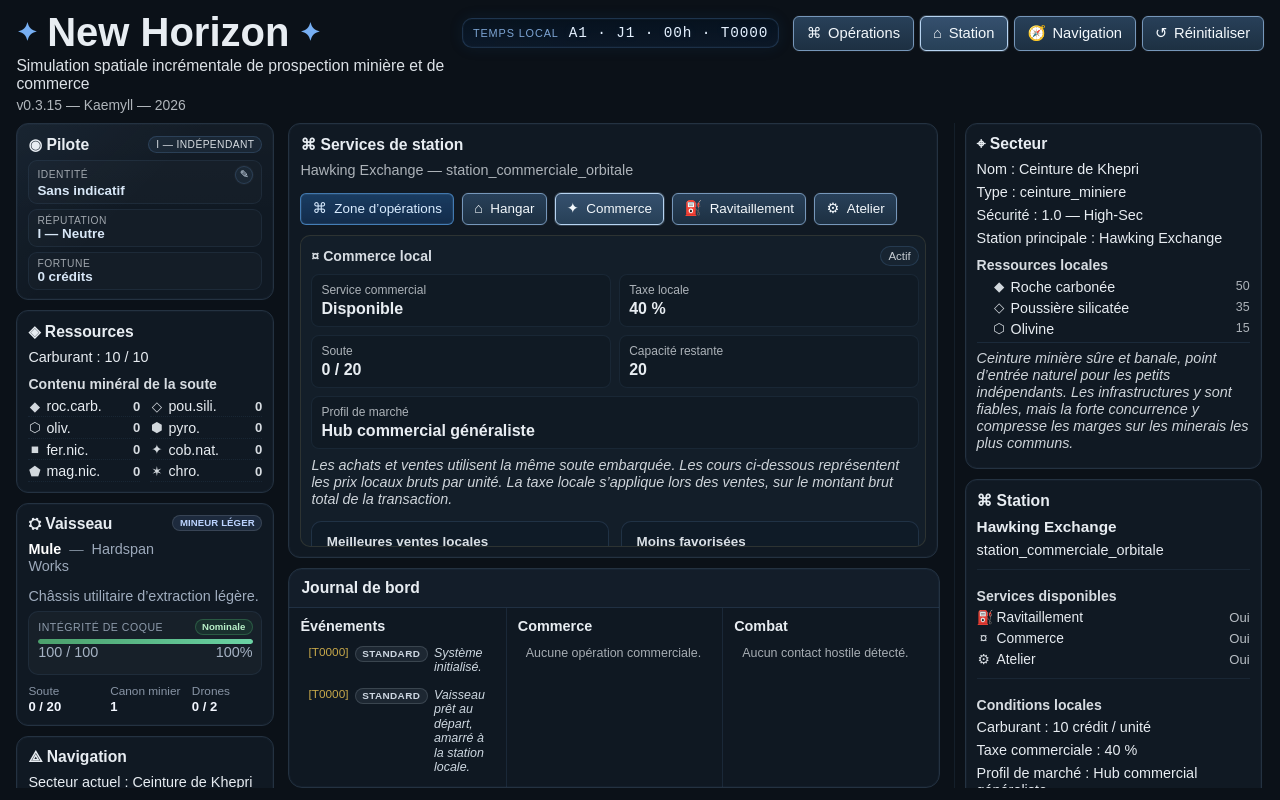
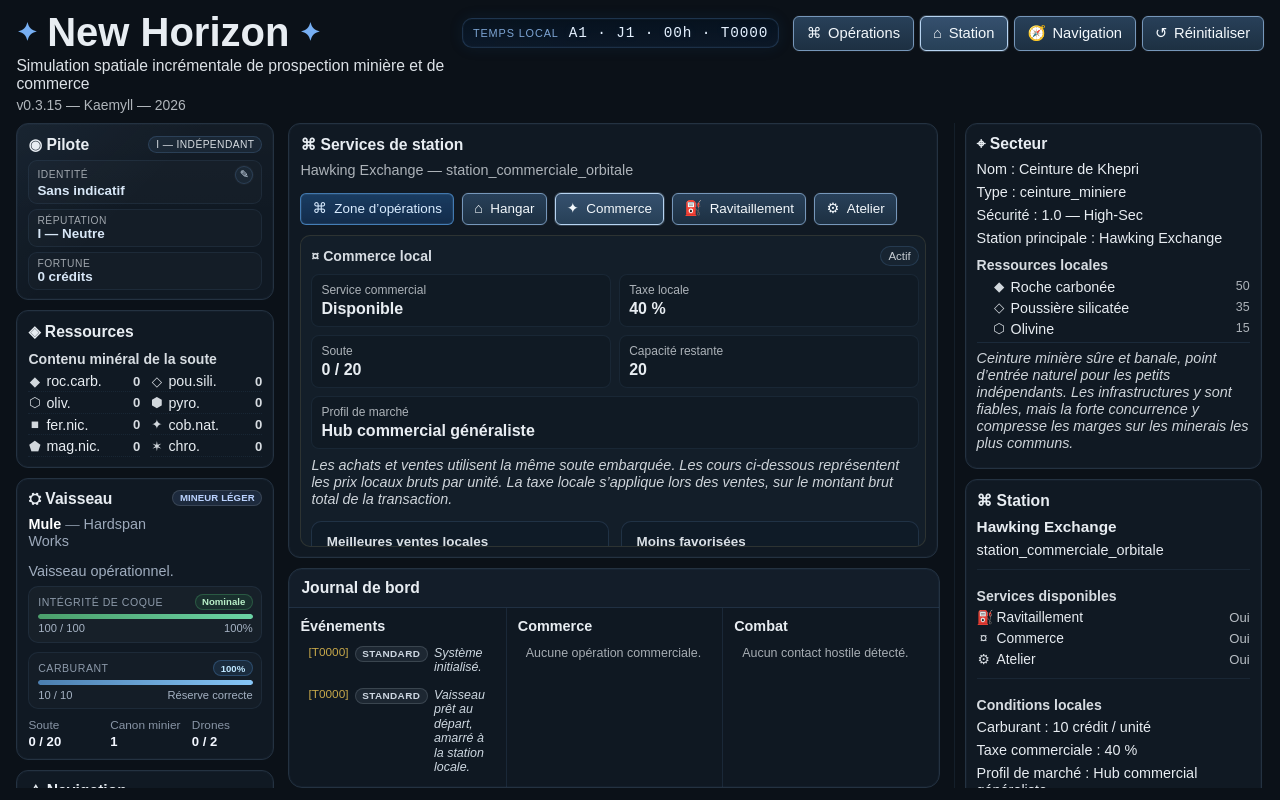
Before and after one commit to Kaemyll/newhorizon, a Vue app: page / in a window 1280 px wide. Built offline with nearby package versions, Linux system fonts and the light colour scheme.

Commit message:
v0.3.15-122 : feat(ui) : déplacement du carburant dans le panneau Vaisseau avec jauge

```diff
--- a/src/App.vue
+++ b/src/App.vue
@@ -346,7 +346,11 @@ onUnmounted(() => {
                     :secteur-courant="etat.secteurCourant"
                 />
 
-                <ShipPanel :vaisseau="etat.vaisseau" :industrie="etat.industrie" />
+                <ShipPanel
+                    :vaisseau="etat.vaisseau"
+                    :industrie="etat.industrie"
+                    :ressources="etat.ressources"
+                />
 
                 <NavigationPanel
                     :secteur-courant-id="etat.secteurCourant.id"
--- a/src/assets/styles/features/ship.css
+++ b/src/assets/styles/features/ship.css
@@ -210,6 +210,106 @@
   color: rgba(210, 225, 245, 0.76);
 }
 
+/* ===== État de carburant ===== */
+
+.ship-panel-fuel-status {
+  margin: 0 0 0.65rem;
+  padding: 0.45rem 0.55rem;
+  border: 1px solid rgba(125, 184, 255, 0.08);
+  border-radius: 10px;
+  background: rgba(255, 255, 255, 0.02);
+  transition:
+          border-color var(--nh-motion-duration-fast) var(--nh-motion-ease-standard),
+          background var(--nh-motion-duration-fast) var(--nh-motion-ease-standard),
+          box-shadow var(--nh-motion-duration-fast) var(--nh-motion-ease-standard);
+}
+
+.ship-panel-fuel-status-head {
+  display: flex;
+  align-items: center;
+  justify-content: space-between;
+  gap: 0.45rem;
+  margin-bottom: 0.25rem;
+}
+
+.ship-panel-fuel-title {
+  font-size: 0.66rem;
+  color: rgba(210, 225, 245, 0.64);
+  text-transform: uppercase;
+  letter-spacing: 0.05em;
+}
+
+.ship-fuel-badge {
+  display: inline-flex;
+  align-items: center;
+  justify-content: center;
+  padding: 0.14rem 0.4rem;
+  border-radius: 999px;
+  font-size: 0.6rem;
+  font-weight: 700;
+  white-space: nowrap;
+  line-height: 1;
+  border: 1px solid transparent;
+  transition:
+          border-color var(--nh-motion-duration-fast) var(--nh-motion-ease-standard),
+          background var(--nh-motion-duration-fast) var(--nh-motion-ease-standard),
+          color var(--nh-motion-duration-fast) var(--nh-motion-ease-standard),
+          box-shadow var(--nh-motion-duration-fast) var(--nh-motion-ease-standard);
+}
+
+.ship-fuel-badge--nominal {
+  color: #bfe7ff;
+  background: rgba(58, 112, 168, 0.18);
+  border-color: rgba(90, 158, 224, 0.28);
+}
+
+.ship-fuel-badge--degrade {
+  color: #f5d7a1;
+  background: rgba(168, 104, 32, 0.18);
+  border-color: rgba(214, 146, 58, 0.28);
+}
+
+.ship-fuel-badge--critique {
+  color: #ffb8b8;
+  background: rgba(150, 44, 44, 0.2);
+  border-color: rgba(224, 90, 90, 0.32);
+}
+
+.ship-panel-fuel-bar {
+  width: 100%;
+  height: 5px;
+  overflow: hidden;
+  border-radius: 999px;
+  background: rgba(255, 255, 255, 0.08);
+}
+
+.ship-panel-fuel-bar-fill {
+  height: 100%;
+  border-radius: 999px;
+  transition: width var(--nh-motion-duration-medium) var(--nh-motion-ease-standard);
+}
+
+.ship-panel-fuel-bar-fill.ship-fuel-badge--nominal {
+  background: linear-gradient(90deg, rgba(90, 158, 224, 0.72) 0%, rgba(138, 204, 255, 0.96) 100%);
+}
+
+.ship-panel-fuel-bar-fill.ship-fuel-badge--degrade {
+  background: linear-gradient(90deg, rgba(214, 146, 58, 0.7) 0%, rgba(245, 215, 161, 0.95) 100%);
+}
+
+.ship-panel-fuel-bar-fill.ship-fuel-badge--critique {
+  background: linear-gradient(90deg, rgba(170, 60, 60, 0.7) 0%, rgba(255, 184, 184, 0.95) 100%);
+}
+
+.ship-panel-fuel-meta {
+  display: flex;
+  justify-content: space-between;
+  gap: 0.75rem;
+  margin: 0.22rem 0 0;
+  font-size: 0.7rem;
+  color: rgba(210, 225, 245, 0.76);
+}
+
 /* ===== Métriques ===== */
 
 .ship-panel-metrics {
--- a/src/components/ResourcePanel.vue
+++ b/src/components/ResourcePanel.vue
@@ -20,7 +20,6 @@ defineProps({
 <template>
     <section class="panel">
         <h2>◈ Ressources</h2>
-    <p>Carburant : {{ ressources.carburant }} / {{ vaisseau.carburantMax }}</p>
 
         <h3>Contenu minéral de la soute</h3>
         <ul class="resource-list resource-list-compact resource-list-mineraux">
--- a/src/components/ShipPanel.vue
+++ b/src/components/ShipPanel.vue
@@ -1,7 +1,5 @@
 <script setup>
 import { computed } from 'vue'
-import { recupererEtatCoque } from '../game/systemeCoque'
-import { recupererEtatVisuelCoque } from '../game/systemeEtatsVisuels'
 
 const props = defineProps({
     vaisseau: {
@@ -12,55 +10,102 @@ const props = defineProps({
         type: Object,
         required: true,
     },
+    ressources: {
+        type: Object,
+        required: true,
+    },
 })
 
 const roleLabel = computed(() => {
-    if (props.vaisseau?.role === 'mineur_leger') return 'Mineur léger'
-    if (props.vaisseau?.role === 'mineur_lourd') return 'Mineur lourd'
-    if (props.vaisseau?.role === 'mineur_renforce') return 'Mineur renforcé'
-    if (props.vaisseau?.role === 'transporteur_marchand') return 'Transporteur marchand'
-    return 'Châssis polyvalent'
+    switch (props.vaisseau.role) {
+        case 'mineur_leger':
+            return 'Mineur léger'
+        case 'mineur_renforce':
+            return 'Mineur renforcé'
+        case 'mineur_lourd':
+            return 'Mineur lourd'
+        case 'transporteur_marchand':
+            return 'Transporteur marchand'
+        default:
+            return 'Vaisseau'
+    }
 })
 
-const accrocheRole = computed(() => {
-    if (props.vaisseau?.role === 'transporteur_marchand') {
-        return 'Conçu pour le fret et les rotations commerciales.'
+const roleClass = computed(() => {
+    switch (props.vaisseau.role) {
+        case 'mineur_leger':
+            return 'ship-role-badge--light'
+        case 'mineur_renforce':
+            return 'ship-role-badge--reinforced'
+        case 'mineur_lourd':
+            return 'ship-role-badge--heavy'
+        case 'transporteur_marchand':
+            return 'ship-role-badge--trade'
+        default:
+            return 'ship-role-badge--light'
+    }
+})
+
+const descriptionVaisseau = computed(() => props.vaisseau.description || 'Vaisseau opérationnel.')
+
+const coquePourcentage = computed(() => {
+    if (!props.vaisseau.coqueMax) return 0
+    return Math.max(0, Math.min(100, Math.round((props.vaisseau.coque / props.vaisseau.coqueMax) * 100)))
+})
+
+const etatCoque = computed(() => {
+    const pourcentage = coquePourcentage.value
+
+    if (pourcentage <= 0) {
+        return {
+            libelle: 'Hors service',
+            classeCss: 'ship-hull-badge--hors-service',
+        }
     }
 
-    if (props.vaisseau?.role === 'mineur_lourd') {
-        return 'Pensé pour l’extraction soutenue et le rendement.'
+    if (pourcentage <= 39) {
+        return {
+            libelle: 'Critique',
+            classeCss: 'ship-hull-badge--critique',
+        }
     }
 
-    if (props.vaisseau?.role === 'mineur_renforce') {
-        return 'Prévu pour l’exploitation en zones plus exigeantes.'
+    if (pourcentage <= 74) {
+        return {
+            libelle: 'Dégradée',
+            classeCss: 'ship-hull-badge--degradee',
+        }
     }
 
-    return 'Châssis utilitaire d’extraction légère.'
+    return {
+        libelle: 'Nominale',
+        classeCss: 'ship-hull-badge--nominale',
+    }
 })
 
-const badgeRoleClasse = computed(() => {
-    if (props.vaisseau?.role === 'transporteur_marchand') {
-        return 'ship-role-badge ship-role-badge--trade'
-    }
+const carburantActuel = computed(() => Number(props.ressources?.carburant) || 0)
 
-    if (props.vaisseau?.role === 'mineur_lourd') {
-        return 'ship-role-badge ship-role-badge--heavy'
-    }
-
-    if (props.vaisseau?.role === 'mineur_renforce') {
-        return 'ship-role-badge ship-role-badge--reinforced'
-    }
-
-    return 'ship-role-badge ship-role-badge--light'
+const carburantPourcentage = computed(() => {
+    if (!props.vaisseau.carburantMax) return 0
+    return Math.max(
+        0,
+        Math.min(100, Math.round((carburantActuel.value / props.vaisseau.carburantMax) * 100)),
+    )
 })
 
-const infosCoque = computed(() =>
-    recupererEtatCoque(props.vaisseau?.coque ?? 0, props.vaisseau?.coqueMax ?? 0),
-)
+const carburantEtatClass = computed(() => {
+    if (carburantPourcentage.value <= 15) return 'ship-fuel-badge--critique'
+    if (carburantPourcentage.value <= 40) return 'ship-fuel-badge--degrade'
+    return 'ship-fuel-badge--nominal'
+})
 
-const etatVisuelCoque = computed(() => recupererEtatVisuelCoque(infosCoque.value.code))
+const carburantEtatLibelle = computed(() => {
+    if (carburantPourcentage.value <= 15) return 'Réserve critique'
+    if (carburantPourcentage.value <= 40) return 'Réserve basse'
+    return 'Réserve correcte'
+})
 
-const largeurBarreCoque = computed(() => `${infosCoque.value.pourcentage}%`)
+const nombreDronesActifs = computed(() => props.industrie?.drones?.length || 0)
 </script>
 
 <template>
@@ -69,53 +114,75 @@ const largeurBarreCoque = computed(() => `${infosCoque.value.pourcentage}%`)
             <div class="ship-panel-title-block">
                 <h2>⛭ Vaisseau</h2>
                 <p class="ship-panel-subtitle">
-          <span class="ship-panel-ship-group">
-            <span class="ship-panel-ship-name">{{ vaisseau.nom }}</span>
-            <span class="ship-panel-separator"> — </span>
-          </span>
+                    <span class="ship-panel-ship-name">{{ vaisseau.nom }}</span>
+                    <span class="ship-panel-separator">—</span>
                     <span class="ship-panel-builder">{{ vaisseau.constructeur }}</span>
                 </p>
             </div>
 
-            <span :class="badgeRoleClasse">
+            <span class="ship-role-badge" :class="roleClass">
         {{ roleLabel }}
       </span>
         </div>
 
-        <p class="ship-panel-role-line">
-            {{ accrocheRole }}
-        </p>
+        <p class="ship-panel-role-line">{{ descriptionVaisseau }}</p>
 
         <div class="ship-panel-hull-status ship-panel-hull-status--compact">
             <div class="ship-panel-hull-status-head">
                 <span class="ship-panel-hull-title">Intégrité de coque</span>
-                <span :class="etatVisuelCoque.classeBadge">{{ etatVisuelCoque.label }}</span>
+                <span class="ship-hull-badge" :class="etatCoque.classeCss">
+          {{ etatCoque.libelle }}
+        </span>
             </div>
 
             <div class="ship-panel-hull-bar">
                 <div
                     class="ship-panel-hull-bar-fill"
-                    :class="etatVisuelCoque.classeBarre"
-                    :style="{ width: largeurBarreCoque }"
-                ></div>
+                    :class="etatCoque.classeCss"
+                    :style="{ width: `${coquePourcentage}%` }"
+                />
             </div>
 
-            <p class="ship-panel-hull-meta">
+            <div class="ship-panel-hull-meta">
                 <span>{{ vaisseau.coque }} / {{ vaisseau.coqueMax }}</span>
-                <span>{{ infosCoque.pourcentage }}%</span>
-            </p>
+                <span>{{ coquePourcentage }}%</span>
+            </div>
+        </div>
+
+        <div class="ship-panel-fuel-status">
+            <div class="ship-panel-fuel-status-head">
+                <span class="ship-panel-fuel-title">Carburant</span>
+                <span class="ship-fuel-badge" :class="carburantEtatClass">
+          {{ carburantPourcentage }}%
+        </span>
+            </div>
+
+            <div class="ship-panel-fuel-bar">
+                <div
+                    class="ship-panel-fuel-bar-fill"
+                    :class="carburantEtatClass"
+                    :style="{ width: `${carburantPourcentage}%` }"
+                />
+            </div>
+
+            <div class="ship-panel-fuel-meta">
+                <span>{{ carburantActuel }} / {{ vaisseau.carburantMax }}</span>
+                <span>{{ carburantEtatLibelle }}</span>
+            </div>
         </div>
 
         <div class="ship-panel-metrics ship-panel-metrics--three-cols">
             <p>
-                <span>Soute</span><strong>{{ vaisseau.soute }} / {{ vaisseau.souteMax }}</strong>
+                <span>Soute</span>
+                <strong>{{ vaisseau.soute }} / {{ vaisseau.souteMax }}</strong>
             </p>
             <p>
-                <span>Canon minier</span><strong>{{ vaisseau.puissanceMiniere }}</strong>
+                <span>Canon minier</span>
+                <strong>{{ vaisseau.puissanceMiniere }}</strong>
             </p>
             <p>
-        <span>Drones</span
-        ><strong>{{ industrie.drones.length }} / {{ vaisseau.dronesMiniersMax }}</strong>
+                <span>Drones</span>
+                <strong>{{ nombreDronesActifs }} / {{ vaisseau.dronesMiniersMax }}</strong>
             </p>
         </div>
     </section>
```
Lines whose indentation alone changed are shown as unchanged.
